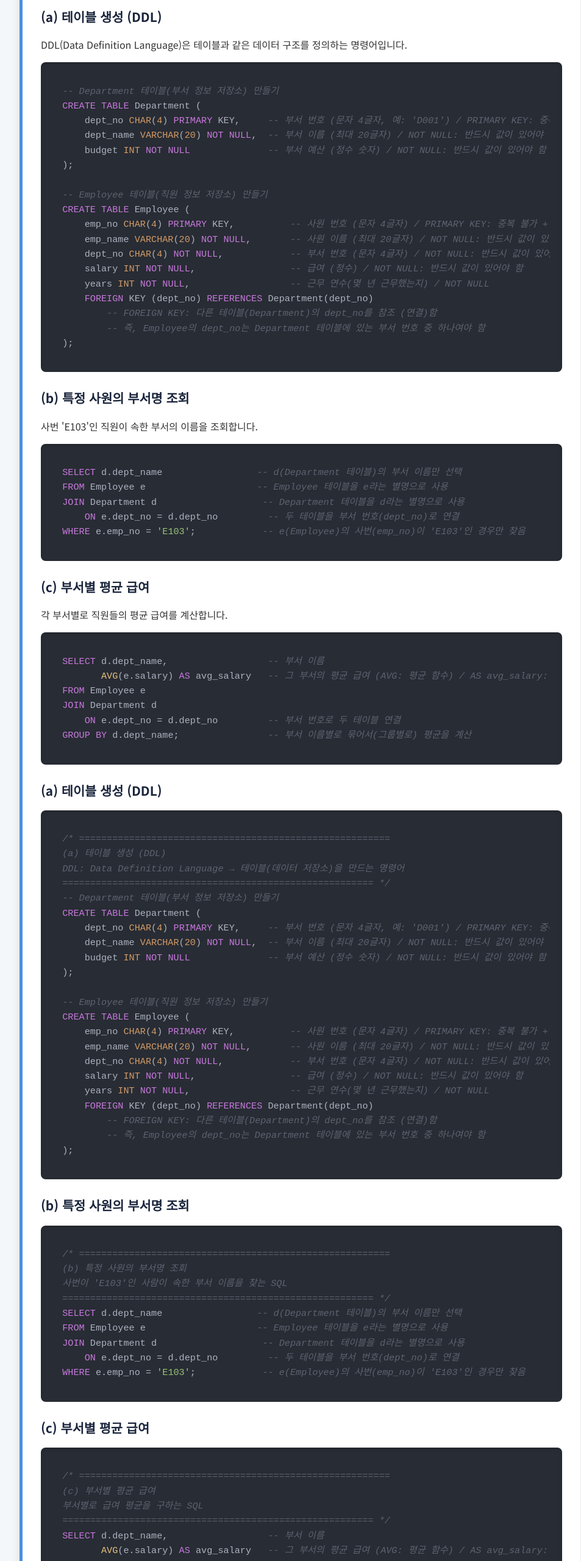
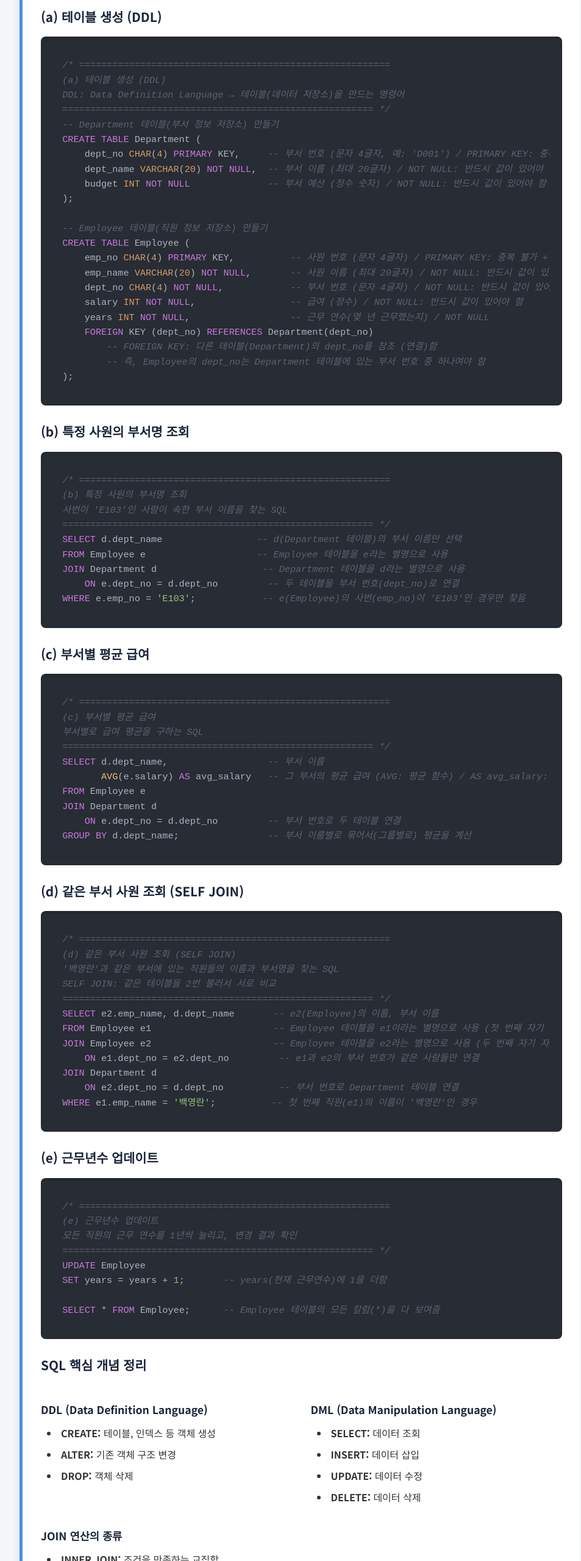
Before and after one commit to HooniKims/database_mid, a plain HTML site: page index.html in a window 1280 px wide. Shown: the part 5333-7893 px from the top of the page at 61% size, without its empty margins (148-1101 px from the left). Drawn offline with nearby package versions, Linux system fonts and the light colour scheme.

Commit message:
Add files via upload

```diff
--- a/index.html
+++ b/index.html
@@ -138,50 +138,6 @@
 
                 <div class="sql-example">
                     <h3>(a) 테이블 생성 (DDL)</h3>
-                    <p>DDL(Data Definition Language)은 테이블과 같은 데이터 구조를 정의하는 명령어입니다.</p>
-                    <pre><code class="sql">-- Department 테이블(부서 정보 저장소) 만들기
-CREATE TABLE Department (
-    dept_no CHAR(4) PRIMARY KEY,     -- 부서 번호 (문자 4글자, 예: 'D001') / PRIMARY KEY: 중복 불가 + 비어있을 수 없음
-    dept_name VARCHAR(20) NOT NULL,  -- 부서 이름 (최대 20글자) / NOT NULL: 반드시 값이 있어야 함
-    budget INT NOT NULL              -- 부서 예산 (정수 숫자) / NOT NULL: 반드시 값이 있어야 함
-);
-
--- Employee 테이블(직원 정보 저장소) 만들기
-CREATE TABLE Employee (
-    emp_no CHAR(4) PRIMARY KEY,          -- 사원 번호 (문자 4글자) / PRIMARY KEY: 중복 불가 + 비어있을 수 없음
-    emp_name VARCHAR(20) NOT NULL,       -- 사원 이름 (최대 20글자) / NOT NULL: 반드시 값이 있어야 함
-    dept_no CHAR(4) NOT NULL,            -- 부서 번호 (문자 4글자) / NOT NULL: 반드시 값이 있어야 함
-    salary INT NOT NULL,                 -- 급여 (정수) / NOT NULL: 반드시 값이 있어야 함
-    years INT NOT NULL,                  -- 근무 연수(몇 년 근무했는지) / NOT NULL
-    FOREIGN KEY (dept_no) REFERENCES Department(dept_no)
-        -- FOREIGN KEY: 다른 테이블(Department)의 dept_no를 참조 (연결)함
-        -- 즉, Employee의 dept_no는 Department 테이블에 있는 부서 번호 중 하나여야 함
-);</code></pre>
-                </div>
-
-                <div class="sql-example">
-                    <h3>(b) 특정 사원의 부서명 조회</h3>
-                    <p>사번 'E103'인 직원이 속한 부서의 이름을 조회합니다.</p>
-                    <pre><code class="sql">SELECT d.dept_name                 -- d(Department 테이블)의 부서 이름만 선택
-FROM Employee e                    -- Employee 테이블을 e라는 별명으로 사용
-JOIN Department d                   -- Department 테이블을 d라는 별명으로 사용
-    ON e.dept_no = d.dept_no         -- 두 테이블을 부서 번호(dept_no)로 연결
-WHERE e.emp_no = 'E103';            -- e(Employee)의 사번(emp_no)이 'E103'인 경우만 찾음</code></pre>
-                </div>
-
-                <div class="sql-example">
-                    <h3>(c) 부서별 평균 급여</h3>
-                    <p>각 부서별로 직원들의 평균 급여를 계산합니다.</p>
-                    <pre><code class="sql">SELECT d.dept_name,                  -- 부서 이름
-       AVG(e.salary) AS avg_salary   -- 그 부서의 평균 급여 (AVG: 평균 함수) / AS avg_salary: 결과 칼럼 이름 붙이기
-FROM Employee e
-JOIN Department d
-    ON e.dept_no = d.dept_no         -- 부서 번호로 두 테이블 연결
-GROUP BY d.dept_name;                -- 부서 이름별로 묶어서(그룹별로) 평균을 계산</code></pre>
-                </div>
-
-                <div class="sql-example">
-                    <h3>(a) 테이블 생성 (DDL)</h3>
                     <pre><code class="sql">/* ========================================================
 (a) 테이블 생성 (DDL)
 DDL: Data Definition Language → 테이블(데이터 저장소)을 만드는 명령어
@@ -261,6 +217,36 @@ SET years = years + 1;       -- years(현재 근무연수)에 1을 더함
 SELECT * FROM Employee;      -- Employee 테이블의 모든 칼럼(*)을 다 보여줌</code></pre>
                 </div>
 
+                <h3>SQL 핵심 개념 정리</h3>
+                <div class="grid-container">
+                    <article>
+                        <h4>DDL (Data Definition Language)</h4>
+                        <ul>
+                            <li><strong>CREATE:</strong> 테이블, 인덱스 등 객체 생성</li>
+                            <li><strong>ALTER:</strong> 기존 객체 구조 변경</li>
+                            <li><strong>DROP:</strong> 객체 삭제</li>
+                        </ul>
+                    </article>
+                    <article>
+                        <h4>DML (Data Manipulation Language)</h4>
+                        <ul>
+                            <li><strong>SELECT:</strong> 데이터 조회</li>
+                            <li><strong>INSERT:</strong> 데이터 삽입</li>
+                            <li><strong>UPDATE:</strong> 데이터 수정</li>
+                            <li><strong>DELETE:</strong> 데이터 삭제</li>
+                        </ul>
+                    </article>
+                </div>
+                <div class="sql-concepts">
+                    <h4>JOIN 연산의 종류</h4>
+                    <ul>
+                        <li><strong>INNER JOIN:</strong> 조건을 만족하는 교집합</li>
+                        <li><strong>LEFT/RIGHT JOIN:</strong> 한쪽 테이블 기준으로 결합</li>
+                        <li><strong>FULL OUTER JOIN:</strong> 모든 데이터 포함</li>
+                        <li><strong>SELF JOIN:</strong> 같은 테이블을 자기 자신과 결합</li>
+                    </ul>
+                </div>
+
                 <article class="summary-box">
                     <h4>쉬운 설명: 컴퓨터에게 명령하기 (SQL)</h4>
                     <ul>
```
